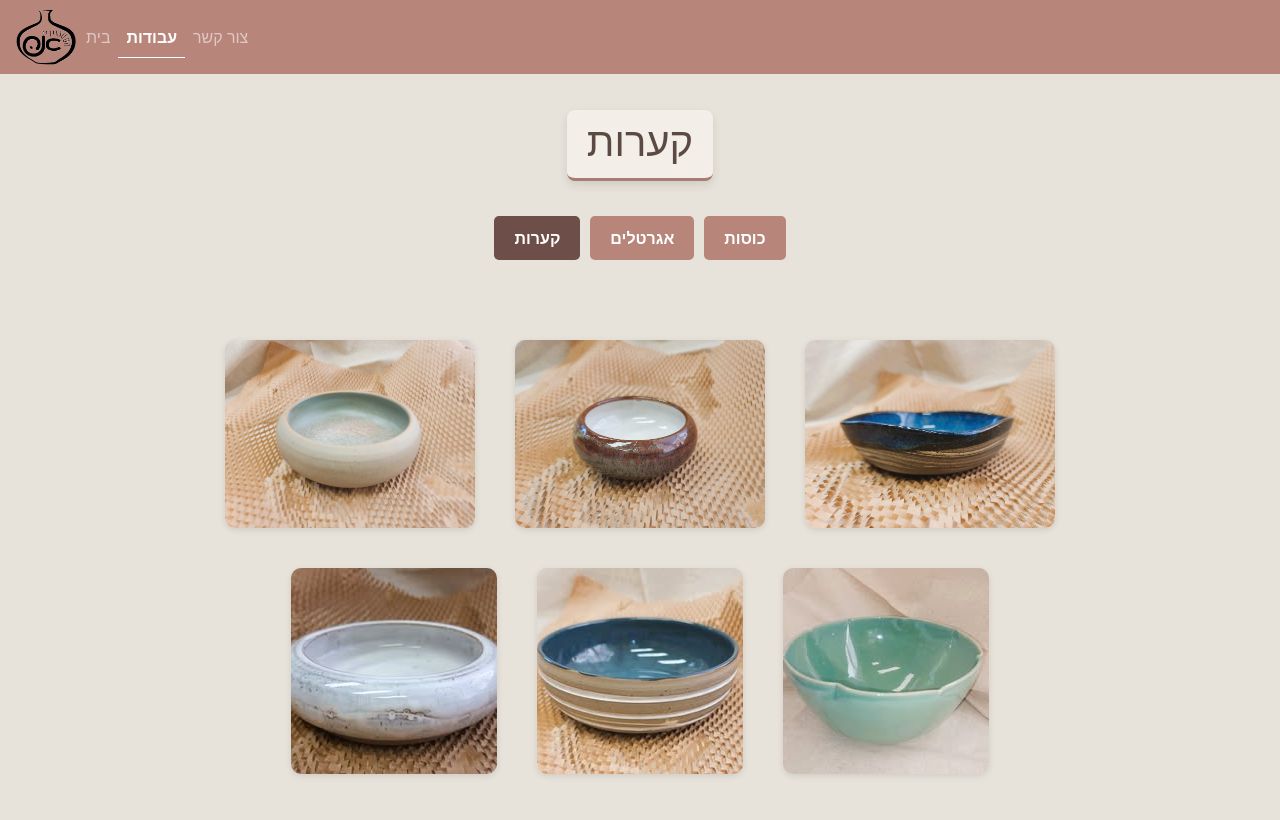
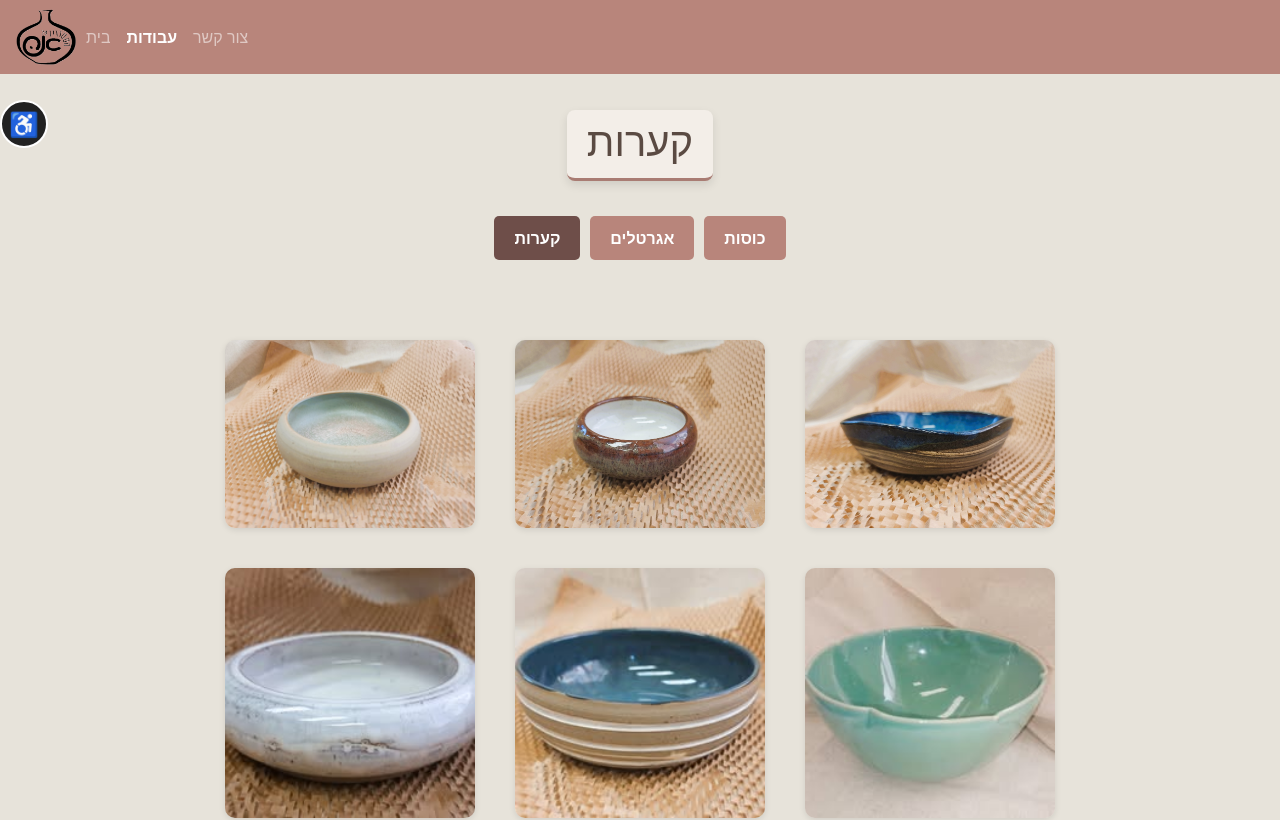
Before and after one commit to arinapolianker/anna-studio, a React (Create React App) app: page /works in a window 1280 px wide. Shown: the top 820 px of the page. Built offline with nearby package versions, Linux system fonts and the light colour scheme; a web font is replaced by a local one.

Commit message:
Contrast button

```diff
--- a/src/App.css
+++ b/src/App.css
@@ -14,7 +14,7 @@ body {
 }
 
 .nav-link {
-  color: rgba(255, 255, 255, 0.7); /* Default color */
+  color: rgba(255, 255, 255, 0.7);
   transition: color 0.2s;
 }
 
@@ -25,7 +25,14 @@ body {
 .nav-link.active {
   color: #ffffff;
   font-weight: bold;
-  border-bottom: 1px solid white;
+}
+
+.high-contrast {
+  background: #000 !important;
+  color: #fff !important;
+}
+.high-contrast img {
+  filter: grayscale(1) contrast(2);
 }
 
 .content-wrapper {
@@ -37,8 +44,25 @@ body {
 .home-photo {
   padding: 40px;
   margin: 25px 80px;
+  display: flex;
+  flex-wrap: wrap;
+  justify-content: center;
+  gap: 16px;
+}
+
+.home-photo img{
   max-width: 100%;
+  height: auto;
+  flex: 1 1 200px;
 }
+
+@media (max-width: 600px) {
+  .home-photo {
+    flex-direction: column;
+    align-items: center;
+  }
+}
+
 
 .gallery img {
   max-width: 250px;
--- a/src/App.js
+++ b/src/App.js
@@ -1,3 +1,4 @@
+import React, { useState, useRef } from "react";
 import { BrowserRouter as Router, Routes, Route } from "react-router-dom";
 import "./App.css";
 import Head from "./Head";
@@ -7,8 +8,148 @@ import Works from "./Works";
 import Contact from "./Contact";
 
 function App() {
+  const [pos, setPos] = useState({ x: 0, y: 100 });
+  const [dragging, setDragging] = useState(false);
+  const [dragged, setDragged] = useState(false);
+  const offset = useRef({ x: 0, y: 0 });
+
+  const getWindowSize = () => ({
+    width: window.innerWidth,
+    height: window.innerHeight,
+  });
+
+  const HEAD_HEIGHT = 80;
+
+  const clamp = (value, min, max) => Math.max(min, Math.min(value, max));
+
+  const snapToEdge = (x, y) => {
+    const { width, height } = getWindowSize();
+    const btnSize = 48;
+    const edges = [
+      { x: 0, y: clamp(y, HEAD_HEIGHT, height - btnSize) },
+      { x: width - btnSize, y: clamp(y, HEAD_HEIGHT, height - btnSize) },
+      { x: clamp(x, 0, width - btnSize), y: HEAD_HEIGHT },
+      { x: clamp(x, 0, width - btnSize), y: height - btnSize },
+    ];
+    let minDist = Infinity, snapped = edges[0];
+    for (let edge of edges) {
+      const dist = Math.hypot(edge.x - x, edge.y - y);
+      if (dist < minDist) {
+        minDist = dist;
+        snapped = edge;
+      }
+    }
+    return {
+      x: clamp(snapped.x, 0, width - btnSize),
+      y: clamp(snapped.y, HEAD_HEIGHT, height - btnSize),
+    };
+  };
+
+  const onMouseDown = (e) => {
+    setDragging(true);
+    setDragged(false);
+    offset.current = {
+      x: e.clientX - pos.x,
+      y: e.clientY - pos.y,
+    };
+  };
+
+  const onMouseMove = (e) => {
+    if (dragging) {
+      setDragged(true);
+      const { width, height } = getWindowSize();
+      const btnSize = 48;
+      const x = clamp(e.clientX - offset.current.x, 0, width - btnSize);
+      const y = clamp(e.clientY - offset.current.y, HEAD_HEIGHT, height - btnSize);
+      setPos(snapToEdge(x, y));
+    }
+  };
+
+  const onMouseUp = (e) => {
+    setDragging(false);
+    if (dragged) {
+      setPos(snapToEdge(pos.x, pos.y));
+    }
+  };
+
+  const onTouchStart = (e) => {
+    setDragging(true);
+    setDragged(false);
+    offset.current = {
+      x: e.touches[0].clientX - pos.x,
+      y: e.touches[0].clientY - pos.y,
+    };
+  };
+
+  const onTouchMove = (e) => {
+    if (dragging) {
+      setDragged(true);
+      const { width, height } = getWindowSize();
+      const btnSize = 48;
+      const x = clamp(e.touches[0].clientX - offset.current.x, 0, width - btnSize);
+      const y = clamp(e.touches[0].clientY - offset.current.y, HEAD_HEIGHT, height - btnSize);
+      setPos(snapToEdge(x, y));
+    }
+  };
+
+  const onTouchEnd = () => {
+    setDragging(false);
+    if (dragged) {
+      setPos(snapToEdge(pos.x, pos.y));
+    }
+  };
+
+  const handleClick = () => {
+    if (!dragged) {
+      document.body.classList.toggle("high-contrast");
+    }
+  };
+
+  React.useEffect(() => {
+    if (dragging) {
+      window.addEventListener("mousemove", onMouseMove);
+      window.addEventListener("mouseup", onMouseUp);
+      window.addEventListener("touchmove", onTouchMove);
+      window.addEventListener("touchend", onTouchEnd);
+    } else {
+      window.removeEventListener("mousemove", onMouseMove);
+      window.removeEventListener("mouseup", onMouseUp);
+      window.removeEventListener("touchmove", onTouchMove);
+      window.removeEventListener("touchend", onTouchEnd);
+    }
+    return () => {
+      window.removeEventListener("mousemove", onMouseMove);
+      window.removeEventListener("mouseup", onMouseUp);
+      window.removeEventListener("touchmove", onTouchMove);
+      window.removeEventListener("touchend", onTouchEnd);
+    };
+  }, [dragging]);
+
   return (
     <Router>
+      <button
+        aria-label="Toggle high contrast"
+        onClick={handleClick}
+        onMouseDown={onMouseDown}
+        onTouchStart={onTouchStart}
+        style={{
+          position: "fixed",
+          left: pos.x,
+          top: pos.y,
+          zIndex: 1000,
+          cursor: dragging ? "grabbing" : "grab",
+          borderRadius: "50%",
+          width: 48,
+          height: 48,
+          fontSize: 24,
+          background: "#222",
+          color: "#fff",
+          border: "2px solid #fff",
+          transition: "left 0.2s, top 0.2s",
+        }}
+      >
+        ♿
+      </button>
       <div className="content-wrapper">
         <Head />
         <Routes>
--- a/src/Contact.js
+++ b/src/Contact.js
@@ -8,7 +8,7 @@ export default function Contact() {
       <Head />
       <div className="contact-header">
         <h1>צור קשר</h1>
-        <p className="phone"><strong>טלפון:</strong> 052-6849426</p>
+        <p className="phone"><strong>טלפון:</strong> 052-4817225</p>
         <div className="social-icons">
           <a href="https://www.facebook.com/annannas76" target="_blank" rel="noopener noreferrer">
             <i className="fab fa-facebook-square"></i>
```
